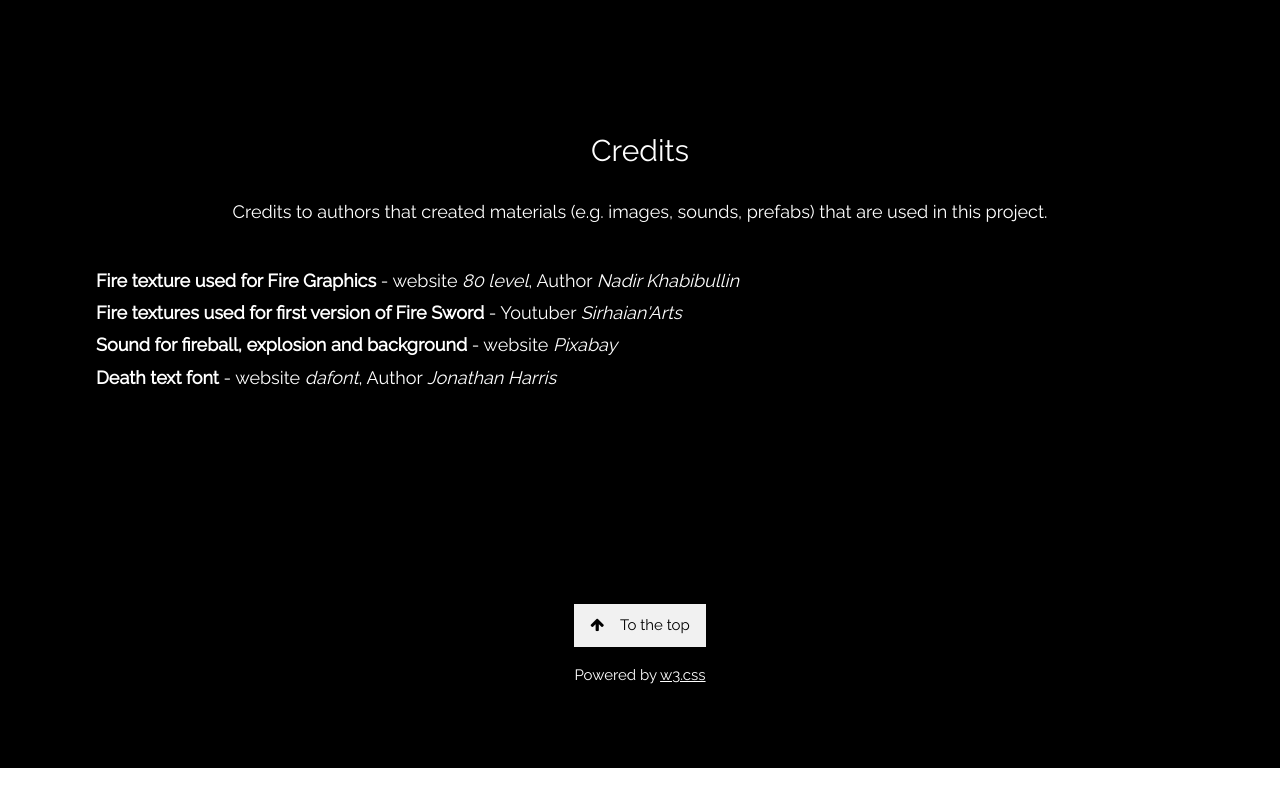
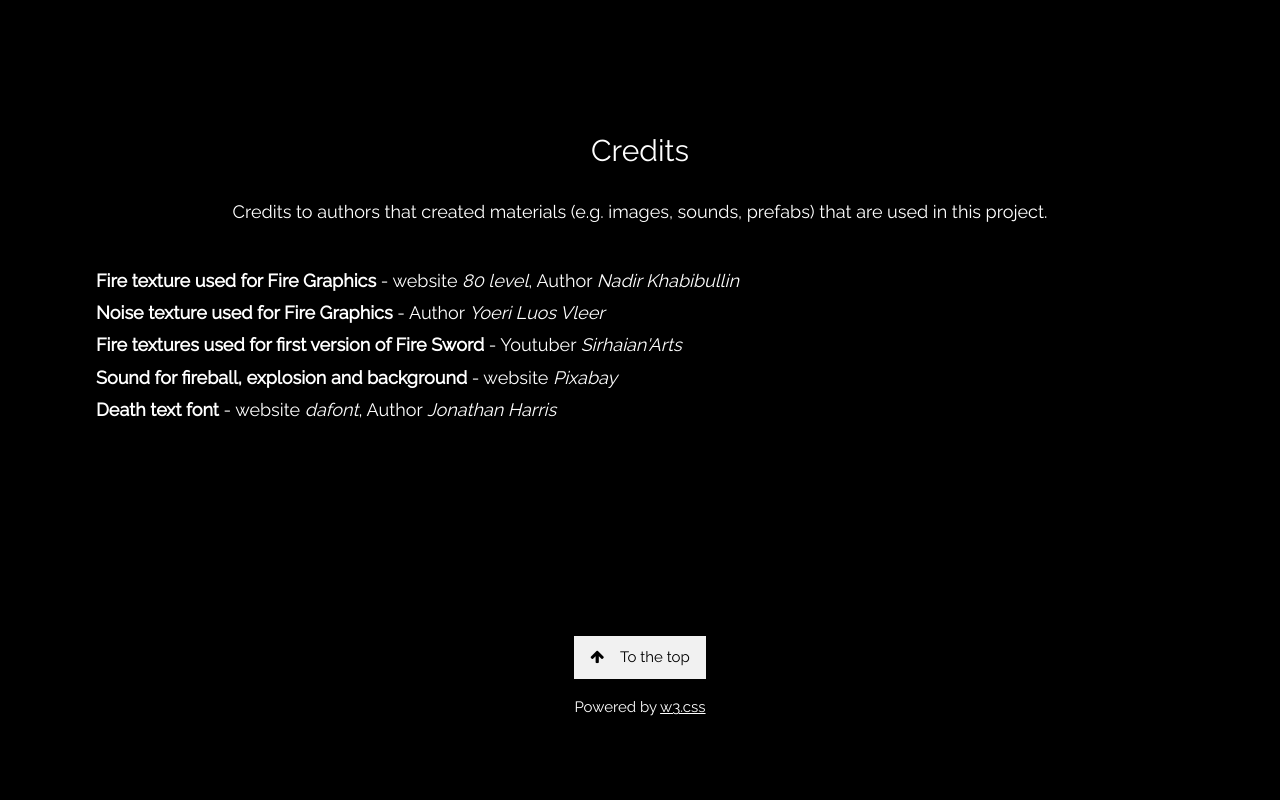
Before and after one commit to AGIGroup8/AGIGroup8.github.io, a plain HTML site: page index.html in a window 1280 px wide. Shown: the part 6540-7340 px from the top of the page. Before the commit the page ends 7308 px from the top, so only its background shows below. Drawn offline with nearby package versions, Linux system fonts and the light colour scheme.

Commit message:
added in credits

```diff
--- a/index.html
+++ b/index.html
@@ -355,6 +355,7 @@
     <div class="w3-row-padding w3-large " style="padding:0px 80px">
       <p>
         <strong>Fire texture used for Fire Graphics</strong> - website <em>80 level</em>, Author <em>Nadir Khabibullin</em> <br>
+        <strong>Noise texture used for Fire Graphics</strong> - Author <em>Yoeri Luos Vleer</em> <br>
         <strong>Fire textures used for first version of Fire Sword</strong> - Youtuber <em>Sirhaian'Arts</em><br>
         <strong>Sound for fireball, explosion and background</strong> - website <em>Pixabay</em><br>
         <strong>Death text font</strong> - website <em>dafont</em>, Author <em>Jonathan Harris</em><br>
```
